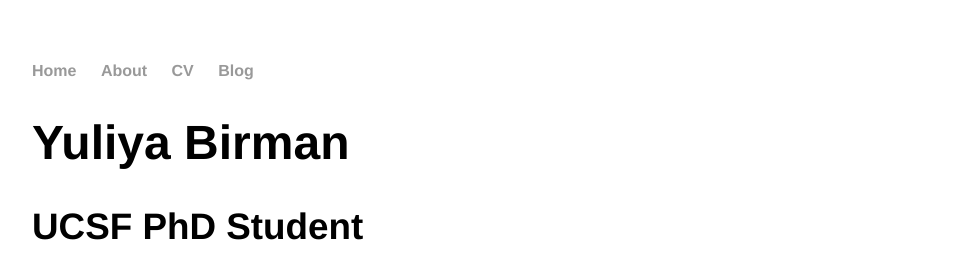
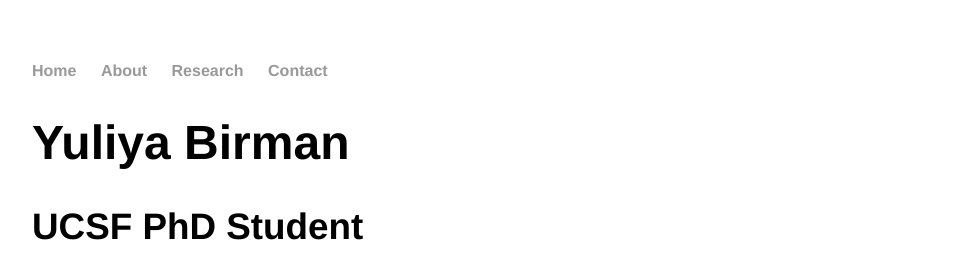
Before and after one commit to yuliyabirman/yuliyabirman.github.io, a Jekyll site: the page built from index.html, in a window 1280 px wide. Shown: the top 254 px of the page, without its empty margins (160-1114 px from the left). Built offline with Jekyll 4.4.1, drawn with Linux system fonts in a browser that asks for light colours.

Commit message:
Update default.html

```diff
--- a/_layouts/default.html
+++ b/_layouts/default.html
@@ -13,8 +13,8 @@
 <ul>
 <li><a href="/">Home</a></li>
 <li><a href="/about">About</a></li>
-<li><a href="/cv">CV</a></li>
-<li><a href="/blog">Blog</a></li>
+<li><a href="/research">Research</a></li>
+<li><a href="/contact">Contact</a></li>
 </ul>
     </nav>
 <div class="container">
```
